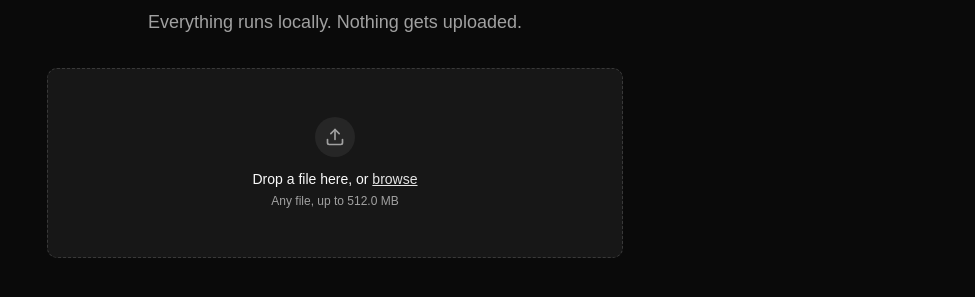
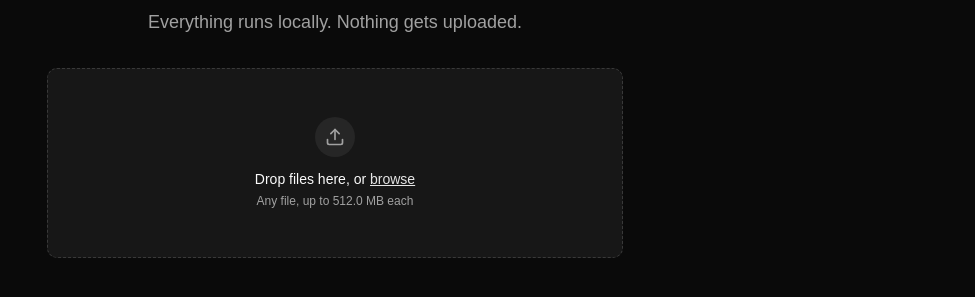
Before and after one commit to Hemki/client-converter, a React (Vite) app: page / in a window 1280 px wide. Shown: the part 321-618 px from the top of the page, without its empty margins (305-1280 px from the left). Built offline with nearby package versions, Linux system fonts and the light colour scheme.

Commit message:
feat: 'upload' multiple files

```diff
--- a/src/components/FileDropZone.tsx
+++ b/src/components/FileDropZone.tsx
@@ -18,16 +18,16 @@ function formatSize(bytes: number) {
 }
 
 type Props = {
-  file: File | null
-  onFile: (file: File) => void
-  onClear: () => void
+  files: File[]
+  onFilesAdded: (files: File[]) => void
+  onRemove: (file: File) => void
 }
 
-export function FileDropzone({ file, onFile, onClear }: Props) {
+export function FileDropzone({ files, onFilesAdded, onRemove }: Props) {
   const { getRootProps, getInputProps, isDragActive, fileRejections } =
     useDropzone({
-      onDrop: (accepted) => accepted[0] && onFile(accepted[0]),
-      multiple: false,
+      onDrop: (accepted) => accepted.length > 0 && onFilesAdded(accepted),
+      multiple: true,
       maxSize: MAX_SIZE,
     })
 
@@ -47,8 +47,33 @@ export function FileDropzone({ file, onFile, onClear }: Props) {
       >
         <input {...getInputProps()} />
 
-        {file ? (
-          <div className="flex w-full items-center gap-3">
+        <div className="mb-3 rounded-full bg-muted p-2.5 text-muted-foreground">
+          <Upload className="size-5" />
+        </div>
+        <p className="text-sm font-medium">
+          Drop files here, or{" "}
+          <span className="text-primary underline">browse</span>
+        </p>
+        <p className="mt-1 text-xs text-muted-foreground">
+          Any file, up to {formatSize(MAX_SIZE)} each
+        </p>
+      </div>
+
+      {rejection && (
+        <p className="text-xs text-destructive">
+          {rejection.code === "file-too-large"
+            ? `File exceeds the ${formatSize(MAX_SIZE)} limit.`
+            : rejection.message}
+        </p>
+      )}
+
+      {files.length > 0 && (
+        <ul className="space-y-2">
+          {files.map((file, i) => (
+            <li
+              key={`${file.name}-${file.size}-${i}`}
+              className="flex items-center gap-3 rounded-lg border border-input bg-card px-4 py-3"
+            >
               <div className="rounded-md bg-muted p-2 text-muted-foreground">
                 <FileIcon className="size-4" />
               </div>
@@ -61,36 +86,13 @@ export function FileDropzone({ file, onFile, onClear }: Props) {
               <Button
                 variant="ghost"
                 size="icon"
-              onClick={(e) => {
-                e.stopPropagation()
-                onClear()
-              }}
+                onClick={() => onRemove(file)}
               >
                 <X className="size-4" />
               </Button>
-          </div>
-        ) : (
-          <>
-            <div className="mb-3 rounded-full bg-muted p-2.5 text-muted-foreground">
-              <Upload className="size-5" />
-            </div>
-            <p className="text-sm font-medium">
-              Drop a file here, or{" "}
-              <span className="text-primary underline">browse</span>
-            </p>
-            <p className="mt-1 text-xs text-muted-foreground">
-              Any file, up to {formatSize(MAX_SIZE)}
-            </p>
-          </>
-        )}
-      </div>
-
-      {rejection && (
-        <p className="text-xs text-destructive">
-          {rejection.code === "file-too-large"
-            ? `File exceeds the ${formatSize(MAX_SIZE)} limit.`
-            : rejection.message}
-        </p>
+            </li>
+          ))}
+        </ul>
       )}
     </div>
   )
--- /dev/null
+++ b/src/hooks/useConverter.ts
@@ -0,0 +1,117 @@
+import { useCallback, useEffect, useRef, useState } from "react"
+import type { Request, Response } from "@/workers/types"
+
+const MAX_CONCURRENCY = Math.max(1, navigator.hardwareConcurrency || 4)
+
+export type JobStatus = "queued" | "processing" | "done" | "error"
+
+export type Job = {
+  id: number
+  file: File
+  to: string
+  status: JobStatus
+  progress: number
+  result: string | null
+  error: string | null
+}
+
+function spawnWorker() {
+  return new Worker(new URL("../workers/convert.worker.ts", import.meta.url), {
+    type: "module",
+  })
+}
+
+export function useConverter() {
+  const [jobs, setJobs] = useState<Job[]>([])
+  const nextId = useRef(0)
+  const queueRef = useRef<Job[]>([])
+  const workersRef = useRef(new Map<number, Worker>())
+
+  const patchJob = useCallback((id: number, patch: Partial<Job>) => {
+    setJobs((prev) => prev.map((j) => (j.id === id ? { ...j, ...patch } : j)))
+  }, [])
+
+  const runNext = useCallback(() => {
+    if (workersRef.current.size >= MAX_CONCURRENCY) return
+    const job = queueRef.current.shift()
+    if (!job) return
+
+    const worker = spawnWorker()
+    workersRef.current.set(job.id, worker)
+    patchJob(job.id, { status: "processing" })
+
+    const finish = () => {
+      worker.terminate()
+      workersRef.current.delete(job.id)
+      runNext()
+    }
+
+    worker.onmessage = (e: MessageEvent<Response>) => {
+      if (e.data.type === "progress") {
+        patchJob(job.id, { progress: e.data.value })
+        return
+      }
+      if (e.data.type === "done") {
+        patchJob(job.id, {
+          status: "done",
+          progress: 100,
+          result: e.data.message,
+        })
+      } else {
+        patchJob(job.id, { status: "error", error: e.data.message })
+      }
+      finish()
+    }
+    worker.onerror = (e) => {
+      patchJob(job.id, { status: "error", error: e.message })
+      finish()
+    }
+
+    const req: Request = { id: job.id, file: job.file, to: job.to }
+    worker.postMessage(req)
+  }, [patchJob])
+
+  const convert = useCallback(
+    (file: File, to: string) => {
+      const id = nextId.current++
+      const job: Job = {
+        id,
+        file,
+        to,
+        status: "queued",
+        progress: 0,
+        result: null,
+        error: null,
+      }
+      setJobs((prev) => [...prev, job])
+      queueRef.current.push(job)
+      runNext()
+      return id
+    },
+    [runNext],
+  )
+
+  const remove = useCallback(
+    (id: number) => {
+      queueRef.current = queueRef.current.filter((j) => j.id !== id)
+      const worker = workersRef.current.get(id)
+      if (worker) {
+        worker.terminate()
+        workersRef.current.delete(id)
+        runNext()
+      }
+      setJobs((prev) => prev.filter((j) => j.id !== id))
+    },
+    [runNext],
+  )
+
+  useEffect(() => {
+    const workers = workersRef.current
+    return () => {
+      workers.forEach((w) => w.terminate())
+      workers.clear()
+    }
+  }, [])
+
+  return { jobs, convert, remove }
+}
--- a/src/hooks/useWorker.ts
+++ /dev/null
@@ -1,37 +0,0 @@
-import { useCallback, useEffect, useRef, useState } from "react"
-import type { Request, Response } from "@/workers/types"
-
-export function useWorker() {
-  const workerRef = useRef<Worker | null>(null)
-  const jobId = useRef(0)
-  const [result, setResult] = useState<string | null>(null)
-
-  useEffect(() => {
-    const w = new Worker(
-      new URL("../workers/convert.worker.ts", import.meta.url),
-      {
-        type: "module",
-      },
-    )
-
-    w.onmessage = (e: MessageEvent<Response>) => {
-      if (e.data.id !== jobId.current) return
-      setResult(e.data.message)
-    }
-
-    workerRef.current = w
-    return () => {
-      w.terminate()
-      workerRef.current = null
-    }
-  }, [])
-
-  const send = useCallback((file: File) => {
-    jobId.current += 1
-    setResult(null)
-    const req: Request = { id: jobId.current, file, to: "TBD" }
-    workerRef.current?.postMessage(req)
-  }, [])
-
-  return { send, result }
-}
--- a/src/pages/Dashboard.tsx
+++ b/src/pages/Dashboard.tsx
@@ -1,11 +1,9 @@
 import { FileDropzone } from "@/components/FileDropZone"
 import { Card, CardContent } from "@/components/ui/card"
-import { useWorker } from "@/hooks/useWorker"
-import { useState } from "react"
+import { useConverter } from "@/hooks/useConverter"
 
 export function Dashboard() {
-  const [file, setFile] = useState<File | null>(null)
-  const { send, result } = useWorker()
+  const { jobs, convert, remove } = useConverter()
 
   return (
     <div className="w-full max-w-xl space-y-8">
@@ -19,20 +17,26 @@ export function Dashboard() {
       </div>
 
       <FileDropzone
-        file={file}
-        onFile={(f) => {
-          setFile(f)
-          send(f)
+        files={jobs.map((job) => job.file)}
+        onFilesAdded={(files) => files.forEach((file) => convert(file, "TBD"))}
+        onRemove={(file) => {
+          const job = jobs.find((j) => j.file === file)
+          if (job) remove(job.id)
         }}
-        onClear={() => setFile(null)}
       />
 
-      {result && (
-        <Card>
-          <CardContent className="font-mono text-sm break-all text-muted-foreground">
-            {result}
-          </CardContent>
-        </Card>
+      {jobs.length > 0 && (
+        <div className="space-y-2">
+          {jobs.map((job) => (
+            <Card key={job.id}>
+              <CardContent className="font-mono text-sm break-all text-muted-foreground">
+                {job.file.name} — {job.status}
+                {job.status === "done" && `: ${job.result}`}
+                {job.status === "error" && `: ${job.error}`}
+              </CardContent>
+            </Card>
+          ))}
+        </div>
       )}
     </div>
   )
--- a/src/workers/types.ts
+++ b/src/workers/types.ts
@@ -1,6 +1,5 @@
 export type Request = { id: number; file: File; to: string }
 export type Response =
+  | { id: number; type: "progress"; value: number }
+  | { id: number; type: "done"; message: string }
   | { id: number; type: "error"; message: string }
-  | { id: number; type: "done"; message: string }
-// | { id: number; type: 'progress'; value: number }
-//   | { id: number; type: 'done'; messag: Blob }
```
Lines whose indentation alone changed are shown as unchanged.
